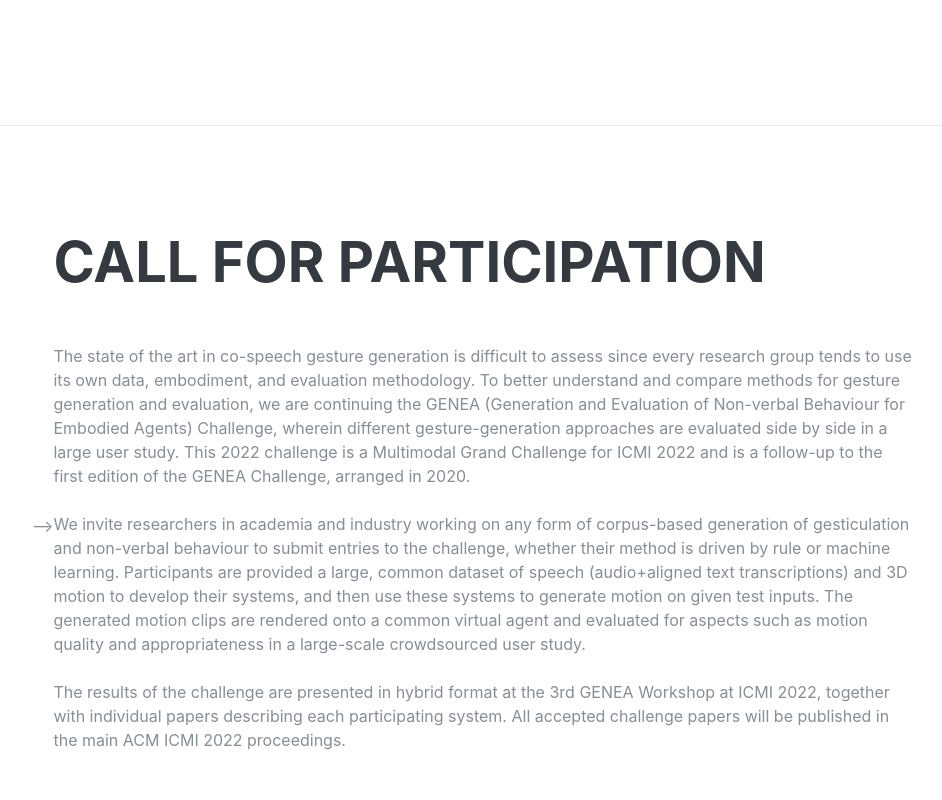
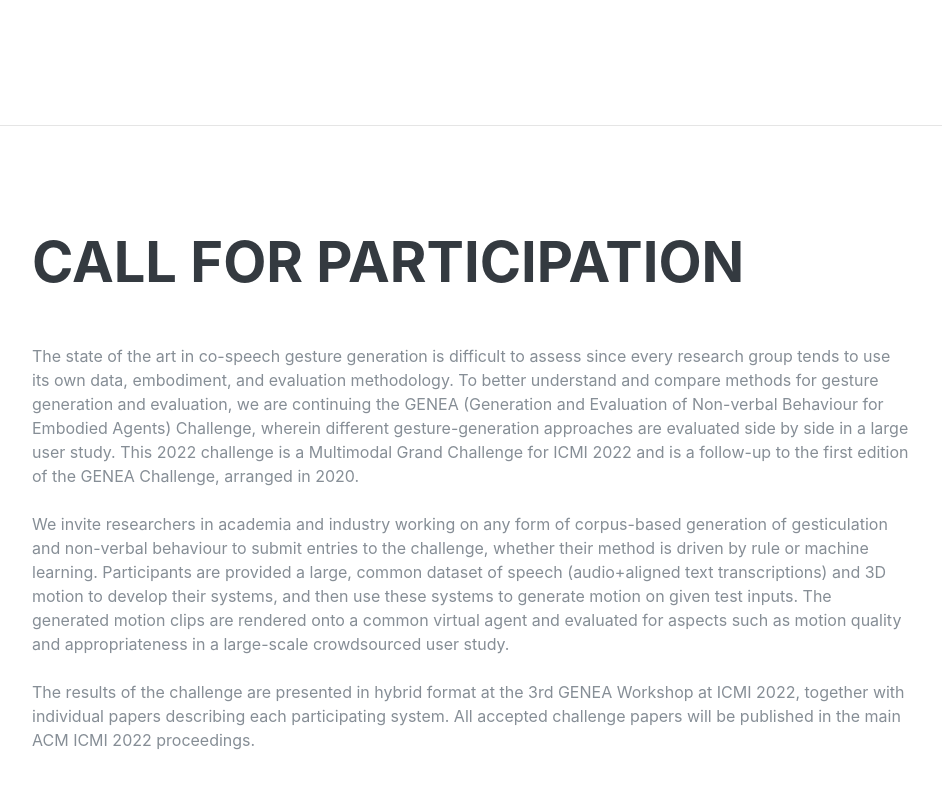
Before and after one commit to genea-workshop/2022, a website: page challenge/index.html in a window 1280 px wide. Shown: the part 2620-3420 px from the top of the page, without its empty margins (320-1262 px from the left). Drawn offline with Linux system fonts and the light colour scheme; a web font is replaced by a local one.

Commit message:
A minor fix

```diff
--- a/challenge/index.html
+++ b/challenge/index.html
@@ -203,7 +203,7 @@
 
 
     <hr class="m-0">
-    <section class="iva-section p-3 p-lg-5 d-flex align-items-center" id="call-for-participation">-->
+    <section class="iva-section p-3 p-lg-5 d-flex align-items-center" id="call-for-participation">
       <!-- justify-content-center -->
       <div class="w-100">
         <h2 class="mb-5">Call for participation</h2>
```
